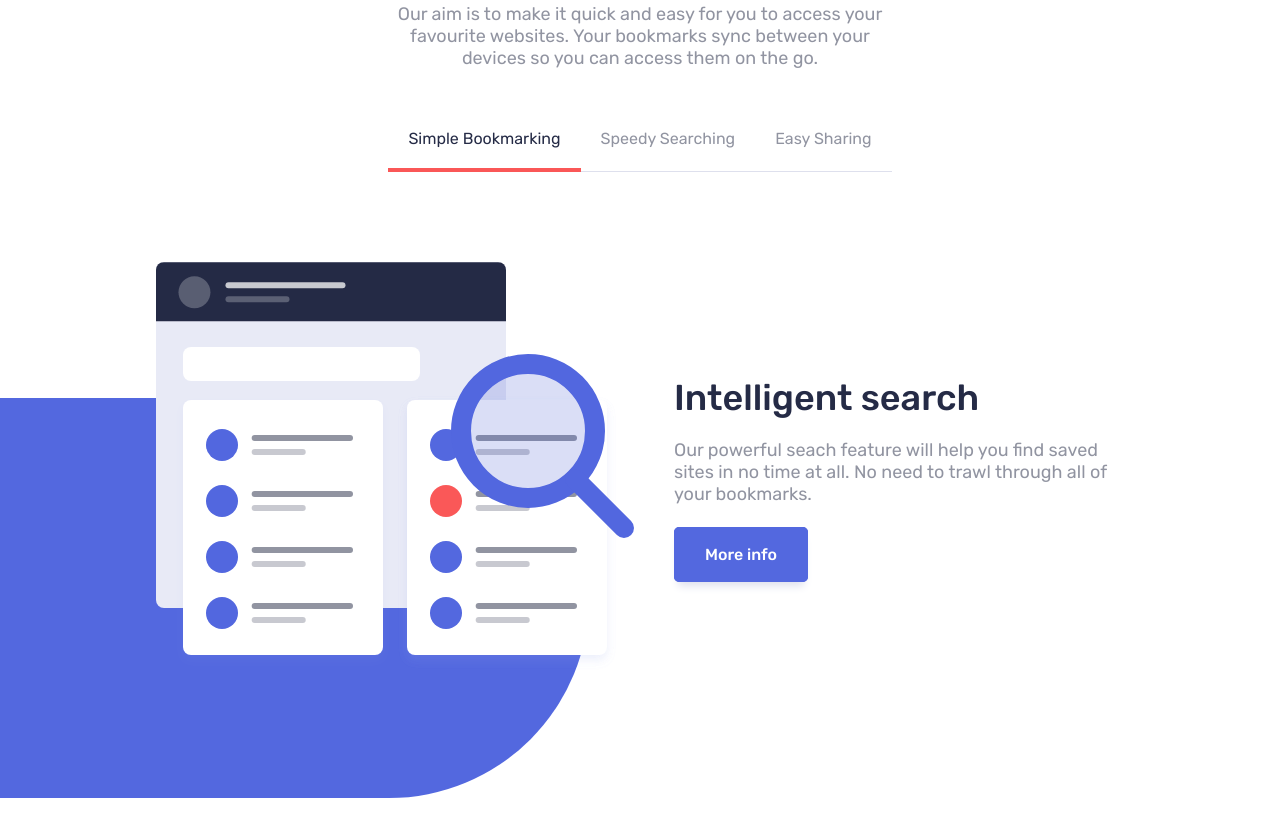
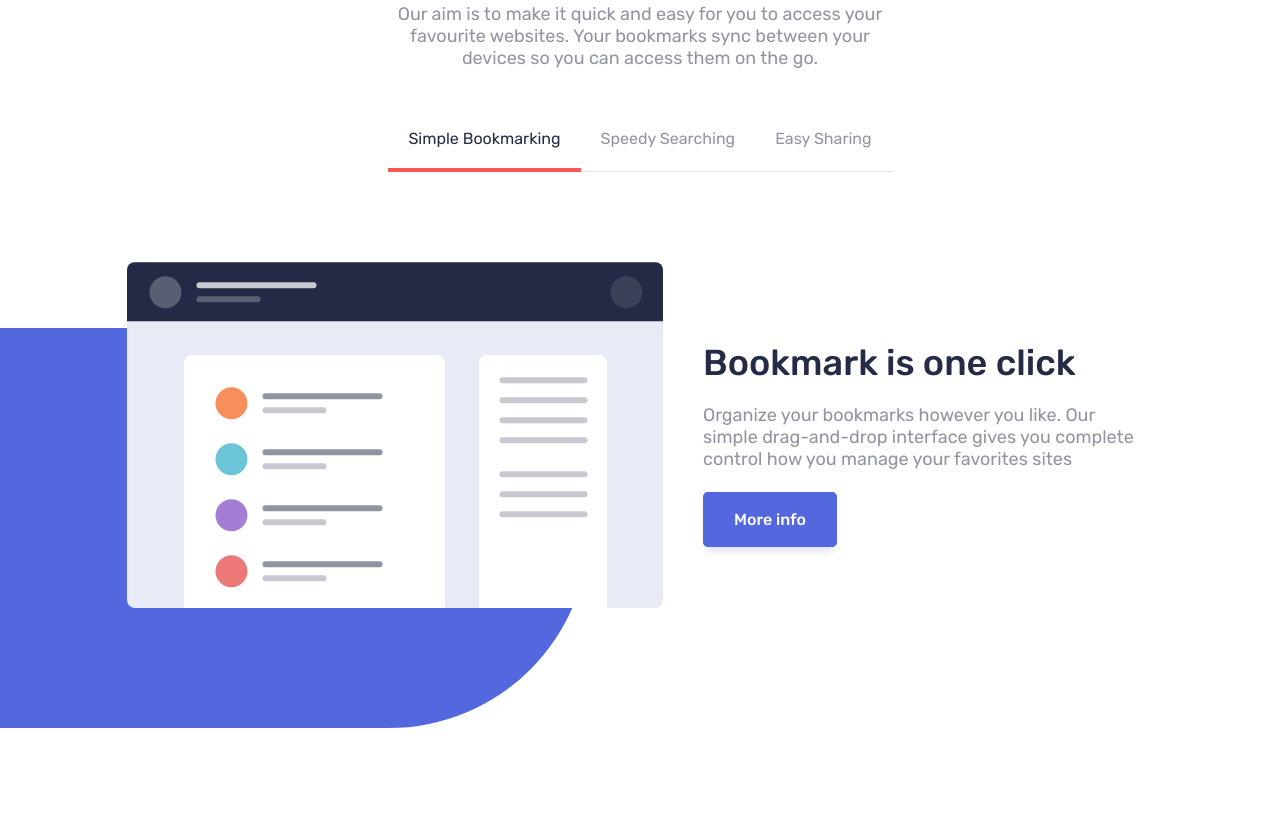
Before and after one commit to kiraiSky/bookmarking-landing-page, a plain HTML site: page index.html in a window 1280 px wide. Shown: the part 822-1658 px from the top of the page. Drawn offline with nearby package versions, Linux system fonts and the light colour scheme.

Commit message:
fixed minor errors

```diff
--- a/index.html
+++ b/index.html
@@ -53,7 +53,7 @@
       </ul>
     </div>
 
-    <div class="feature feature-1" style="display: none;">
+    <div class="feature active" id="bookmarking">
       <img src="./img/illustration-features-tab-1.svg" alt="screen showing without details the features of bookmarking website">
 
       <div class="feature-description">
@@ -64,7 +64,7 @@
       </div>
     </div>
 
-    <div class="feature feature-2 active">
+    <div class="feature" id="searching">
       <img src="./img/illustration-features-tab-2.svg" alt="screen showing without details the features of bookmarking website">
 
       <div class="feature-description">
@@ -75,7 +75,7 @@
       </div>
     </div>
 
-    <div class="feature feature-3">
+    <div class="feature" id="sharing">
       <img src="./img/illustration-features-tab-3.svg" alt="screen showing without details the features of bookmarking website">
 
       <div class="feature-description">
```
